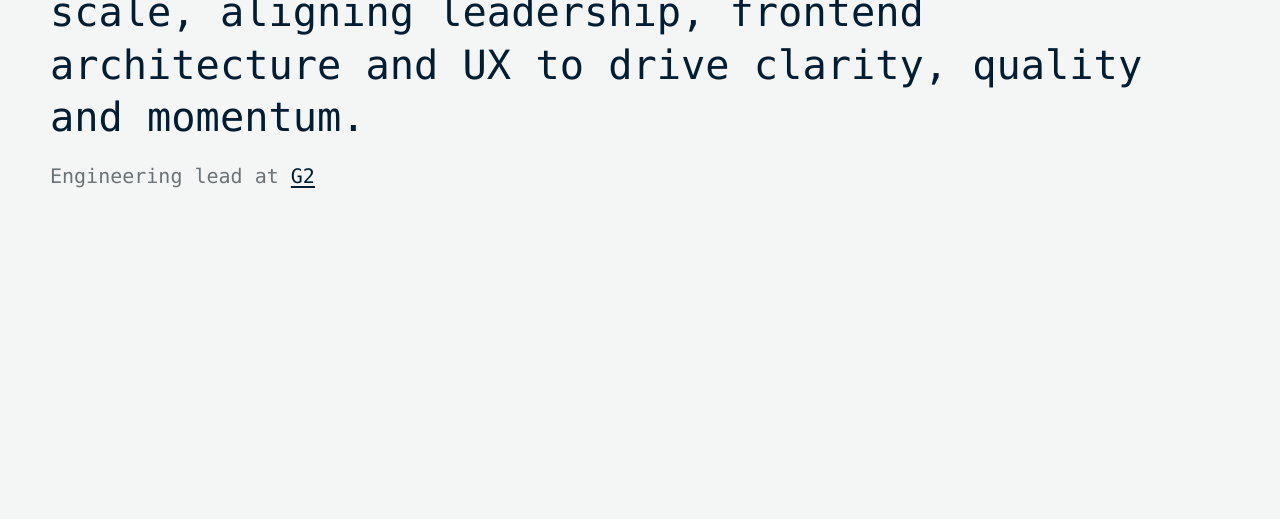
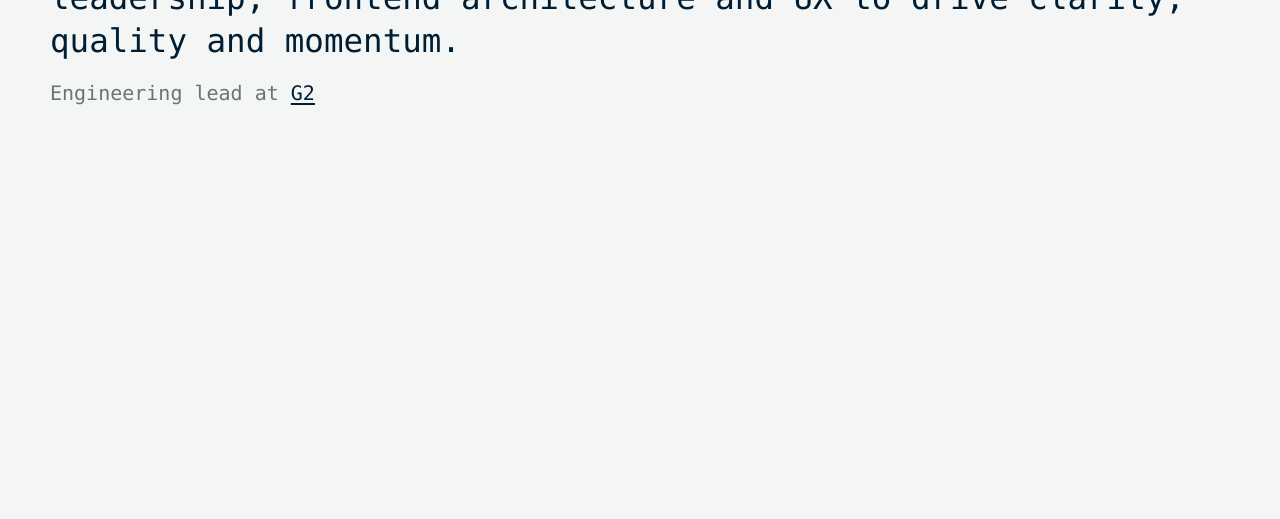
Before and after one commit to rudeayelo/rude.im, an Astro site: page / in a window 1280 px wide. Shown: the part 281-800 px from the top of the page. Built offline with nearby package versions, Linux system fonts and the light colour scheme; Astro itself is replaced by a stand-in of ours; a web font is replaced by a local one.

Commit message:
style: tune intro font size

```diff
--- a/src/pages/index.astro
+++ b/src/pages/index.astro
@@ -158,7 +158,7 @@ const pageDescription =
 
   .intro {
     margin: 100px 0 0;
-    font-size: clamp(0.9rem, 3.15vw, 2.565rem);
+    font-size: clamp(0.9rem, 2.54vw, 2.565rem);
     font-weight: 400;
     line-height: 1.3;
     letter-spacing: 0;
```
